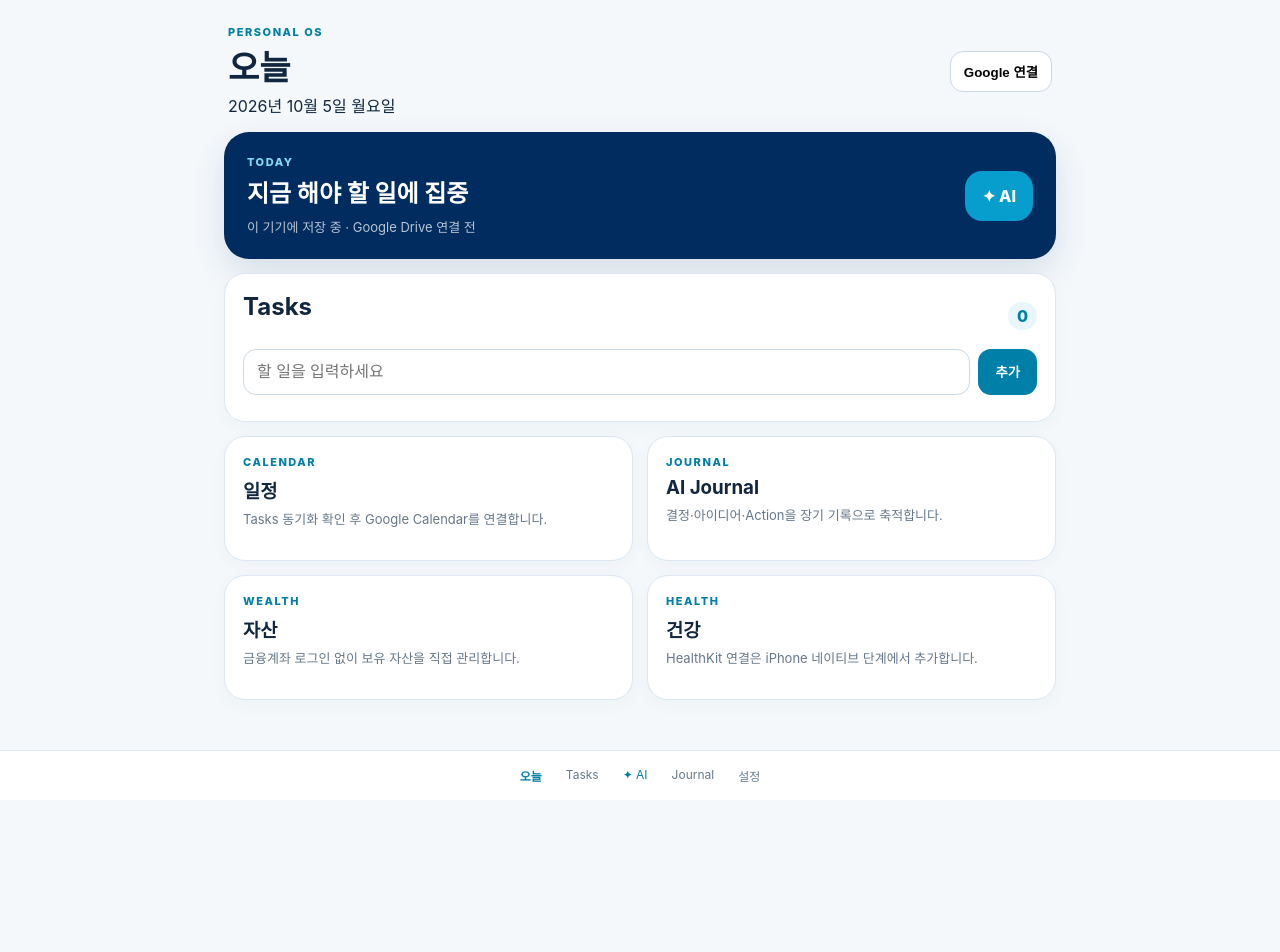
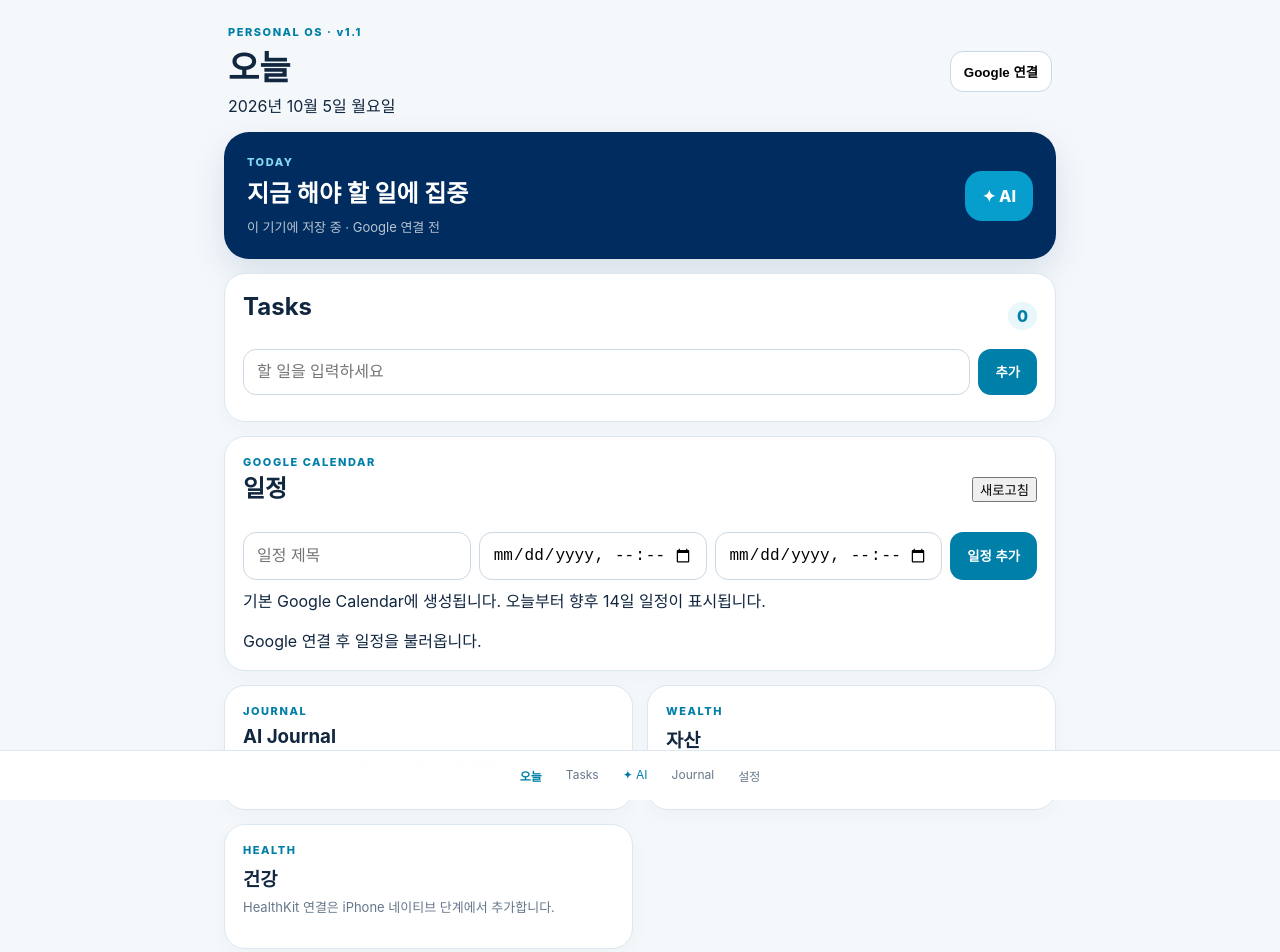
Before and after one commit to rudwnsgus13-ops/personal-os, a plain HTML site: page index.html in a window 1280 px wide. Before the commit the page ends 800 px from the top, so only its background shows below. Drawn offline with Linux system fonts and the light colour scheme.

Commit message:
Update Personal OS v1.1 Calendar integration

```diff
--- a/index.html
+++ b/index.html
@@ -1,36 +1,7 @@
-<!doctype html>
-<html lang="ko">
-<head>
-<meta charset="utf-8">
-<meta name="viewport" content="width=device-width,initial-scale=1,viewport-fit=cover">
-<meta name="theme-color" content="#002c5f">
-<title>Personal OS</title>
-<link rel="manifest" href="manifest.webmanifest">
-<link rel="stylesheet" href="styles.css">
-<script src="https://accounts.google.com/gsi/client" async defer></script>
-</head>
-<body>
-<header>
-  <div><div class="eyebrow">PERSONAL OS</div><h1>오늘</h1><div id="today"></div></div>
-  <button id="googleBtn" class="outline">Google 연결</button>
-</header>
-<main>
-<section class="hero">
-  <div><div class="eyebrow light">TODAY</div><h2>지금 해야 할 일에 집중</h2><p id="sync">이 기기에 저장 중 · Google Drive 연결 전</p></div>
-  <a class="ai" href="https://chatgpt.com/" target="_blank" rel="noopener">✦ AI</a>
-</section>
-<section class="card">
-  <div class="titleRow"><h2>Tasks</h2><span id="count">0</span></div>
-  <form id="taskForm"><input id="taskInput" placeholder="할 일을 입력하세요" autocomplete="off"><button>추가</button></form>
-  <div id="taskList"></div>
-</section>
-<section class="tiles">
-  <article class="card"><div class="eyebrow">CALENDAR</div><h3>일정</h3><p>Tasks 동기화 확인 후 Google Calendar를 연결합니다.</p></article>
-  <article class="card"><div class="eyebrow">JOURNAL</div><h3>AI Journal</h3><p>결정·아이디어·Action을 장기 기록으로 축적합니다.</p></article>
-  <article class="card"><div class="eyebrow">WEALTH</div><h3>자산</h3><p>금융계좌 로그인 없이 보유 자산을 직접 관리합니다.</p></article>
-  <article class="card"><div class="eyebrow">HEALTH</div><h3>건강</h3><p>HealthKit 연결은 iPhone 네이티브 단계에서 추가합니다.</p></article>
-</section>
-</main>
-<nav><b>오늘</b><span>Tasks</span><a href="https://chatgpt.com/" target="_blank">✦ AI</a><span>Journal</span><span>설정</span></nav>
-<script src="app.js"></script>
-</body></html>
+<!doctype html><html lang="ko"><head><meta charset="utf-8"><meta name="viewport" content="width=device-width,initial-scale=1,viewport-fit=cover"><meta name="theme-color" content="#002c5f"><title>Personal OS</title><link rel="manifest" href="manifest.webmanifest"><link rel="stylesheet" href="styles.css"><script src="https://accounts.google.com/gsi/client" async defer></script></head><body>
+<header><div><div class="eyebrow">PERSONAL OS · v1.1</div><h1>오늘</h1><div id="today"></div></div><button id="googleBtn" class="outline">Google 연결</button></header>
+<main><section class="hero"><div><div class="eyebrow light">TODAY</div><h2>지금 해야 할 일에 집중</h2><p id="sync">이 기기에 저장 중 · Google 연결 전</p></div><a class="ai" href="https://chatgpt.com/" target="_blank" rel="noopener">✦ AI</a></section>
+<section class="card"><div class="titleRow"><h2>Tasks</h2><span id="count">0</span></div><form id="taskForm"><input id="taskInput" placeholder="할 일을 입력하세요" autocomplete="off"><button>추가</button></form><div id="taskList"></div></section>
+<section class="card"><div class="titleRow"><div><div class="eyebrow">GOOGLE CALENDAR</div><h2>일정</h2></div><button id="refreshCal" class="small" type="button">새로고침</button></div><form id="eventForm" class="eventForm"><input id="eventTitle" placeholder="일정 제목" required><input id="eventStart" type="datetime-local" required><input id="eventEnd" type="datetime-local" required><button>일정 추가</button></form><p class="hint">기본 Google Calendar에 생성됩니다. 오늘부터 향후 14일 일정이 표시됩니다.</p><div id="events"><div class="empty">Google 연결 후 일정을 불러옵니다.</div></div></section>
+<section class="tiles"><article class="card"><div class="eyebrow">JOURNAL</div><h3>AI Journal</h3><p>결정·아이디어·Action을 장기 기록으로 축적합니다.</p></article><article class="card"><div class="eyebrow">WEALTH</div><h3>자산</h3><p>보유량과 시장가격으로 자산 변화를 추적할 예정입니다.</p></article><article class="card"><div class="eyebrow">HEALTH</div><h3>건강</h3><p>HealthKit 연결은 iPhone 네이티브 단계에서 추가합니다.</p></article></section></main>
+<nav><b>오늘</b><span>Tasks</span><a href="https://chatgpt.com/" target="_blank" rel="noopener">✦ AI</a><span>Journal</span><span>설정</span></nav><script src="app.js"></script></body></html>
```
